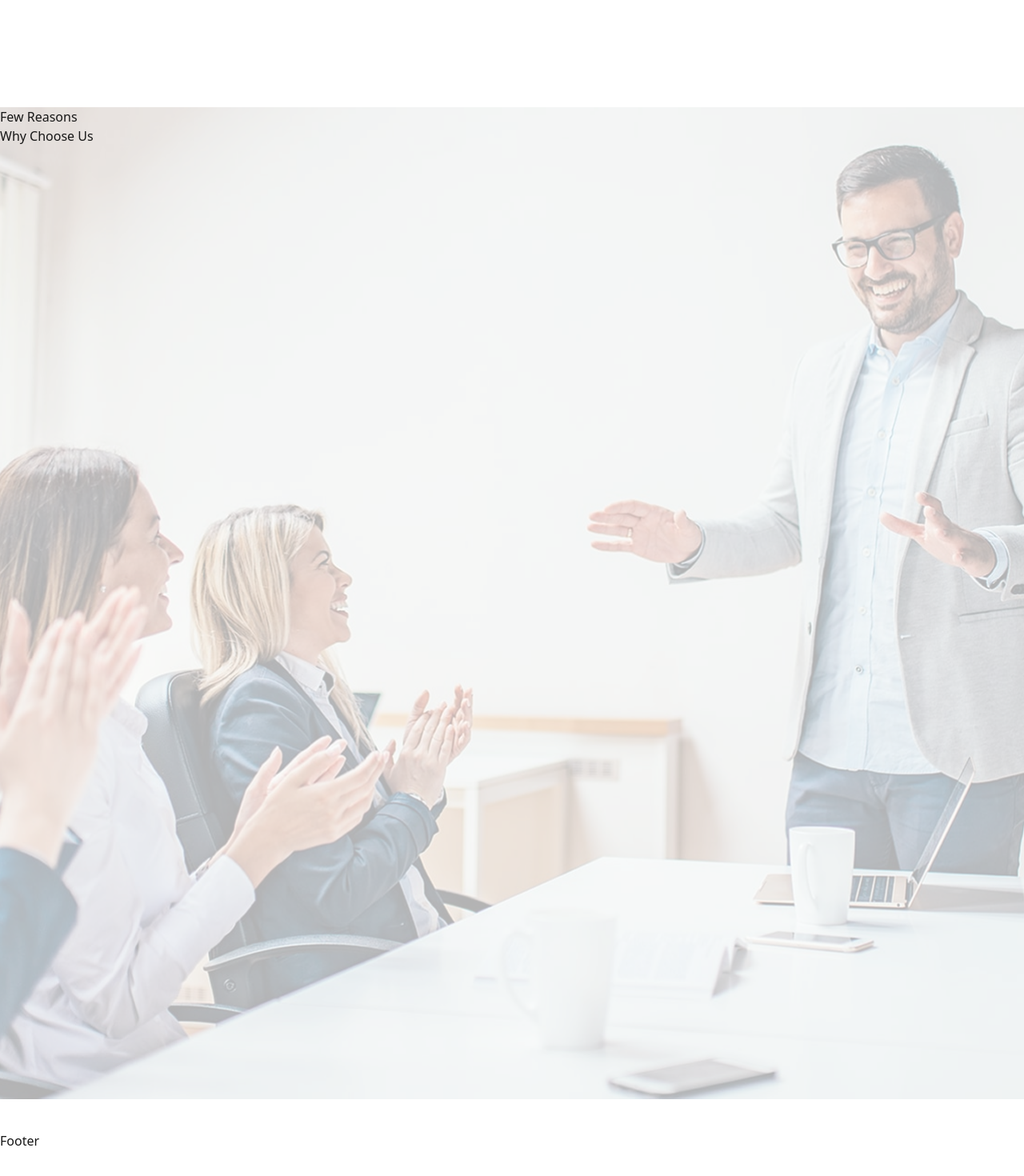
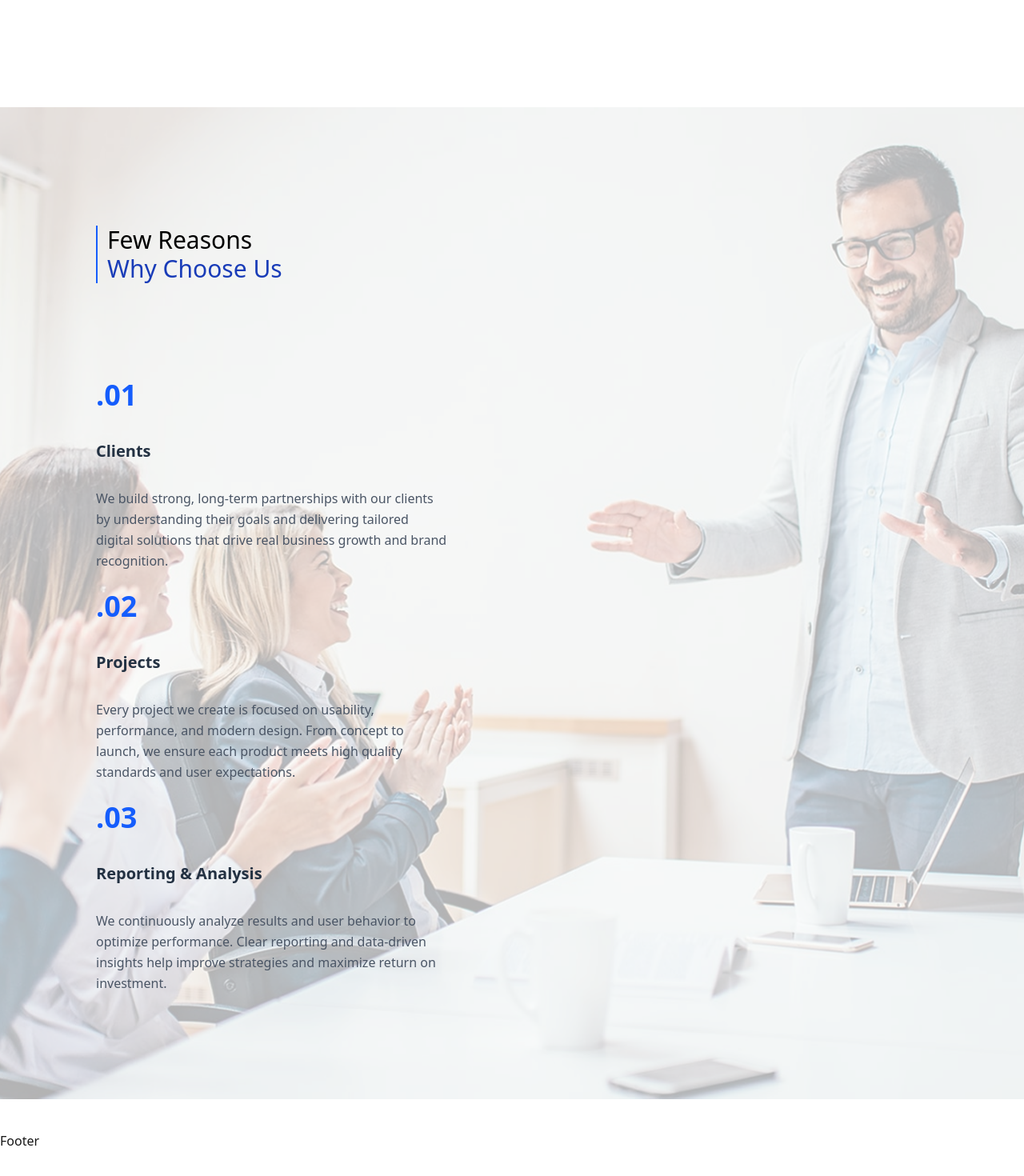
Before and after one commit to DmytroK-goit/webtech, a Next.js app: page / in a window 1280 px wide. Shown: the part 2731-4201 px from the top of the page at 80% size. Built offline with nearby package versions, Linux system fonts and the light colour scheme.

Commit message:
upd reasons

```diff
--- a/src/components/reasons.jsx
+++ b/src/components/reasons.jsx
@@ -1,11 +1,41 @@
 import s from "../scss/reasons.module.scss";
 export default function Reasons() {
   return (
-    <section className={`${s.reasons_section} w-full h-310`}>
-      <div>
-        {" "}
-        <h2>Few Reasons</h2>
-        <h2>Why Choose Us</h2>
+    <section className={`${s.reasons_section} w-full h-310 pt-37 pl-30`}>
+      <div className=" flex flex-col w-1/3 border-l-2 border-l-blue-600 pl-3 ">
+        <h2 className="text-3xl text-black">Few Reasons</h2>
+        <h2 className="text-3xl text-blue-800">Why Choose Us</h2>
+      </div>
+      <div className="pt-30 flex flex-col gap-6 max-w-1/3">
+        <div className="flex flex-col gap-5">
+          <h3 className="text-4xl font-bold text-blue-600">.01</h3>
+          <p className="text-xl font-semibold mt-4 text-[#233142]">Clients</p>
+          <p className="mt-3 text-gray-600 leading-relaxed">
+            We build strong, long-term partnerships with our clients by
+            understanding their goals and delivering tailored digital solutions
+            that drive real business growth and brand recognition.
+          </p>
+        </div>
+        <div className="flex flex-col gap-5">
+          <h3 className="text-4xl font-bold text-blue-600">.02</h3>
+          <p className="text-xl font-semibold mt-4  text-[#233142]">Projects</p>
+          <p className="mt-3 text-gray-600 leading-relaxed">
+            Every project we create is focused on usability, performance, and
+            modern design. From concept to launch, we ensure each product meets
+            high quality standards and user expectations.
+          </p>
+        </div>
+        <div className="flex flex-col gap-5">
+          <h3 className="text-4xl font-bold text-blue-600">.03</h3>
+          <p className="text-xl font-semibold mt-4  text-[#233142]">
+            Reporting & Analysis
+          </p>
+          <p className="mt-3 text-gray-600 leading-relaxed">
+            We continuously analyze results and user behavior to optimize
+            performance. Clear reporting and data-driven insights help improve
+            strategies and maximize return on investment.
+          </p>
+        </div>
       </div>
     </section>
   );
```
